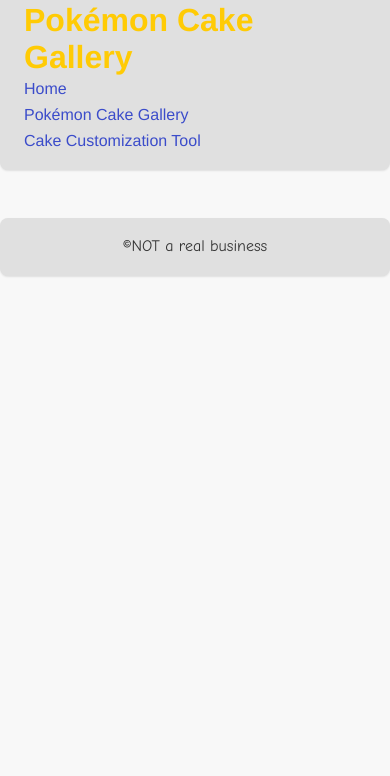
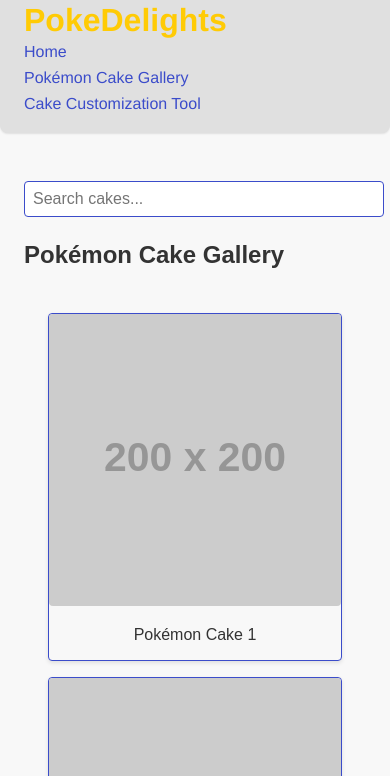
Before and after one commit to Jonathant4242/PokeDelights, a website built with Parcel: page src/gallery.html in a window 390 px wide. Shown: the part 68-844 px from the top of the page. Built offline with nearby package versions, Linux system fonts and the light colour scheme; placeholder pictures from the web are drawn by us.

Commit message:
feature/paginated-gallery
Implemented a responsive, paginated gallery for Pokémon cakes. Added search functionality to filter through all cakes, dynamic rendering based on screen size, and navigation buttons for browsing. Adjusted styles for a consistent user experience across devices.

```diff
--- a/src/css/styles.css
+++ b/src/css/styles.css
@@ -97,19 +97,80 @@
     padding: var(--space-lg);
 }
 
+/* Base styles for gallery */
 .cake-gallery {
-    display: flex;
-    flex-wrap: wrap;
+    display: grid;
+    gap: var(--space-md);
+    padding: var(--space-lg);
 }
 
-.cake-gallery div {
-    margin: var(--space-sm);
+.cake-gallery .gallery-item {
     border: 1px solid var(--secondary-color);
     background-color: var(--background-color);
     border-radius: var(--radius-sm);
     box-shadow: var(--shadow-md);
+    text-align: center;
 }
 
+.cake-gallery img {
+    width: 100%;
+    height: auto;
+    border-radius: var(--radius-sm);
+}
+
+/* Small devices (phones, 600px and down) */
+@media (max-width: 600px) {
+    .cake-gallery {
+        grid-template-columns: repeat(1, 1fr);
+    }
+}
+
+/* Medium devices (tablets, 601px to 900px) */
+@media (min-width: 601px) and (max-width: 900px) {
+    .cake-gallery {
+        grid-template-columns: repeat(2, 1fr);
+    }
+}
+
+/* Large devices (desktops, 901px and up) */
+@media (min-width: 901px) {
+    .cake-gallery {
+        grid-template-columns: repeat(3, 1fr);
+    }
+}
+.pagination {
+    display: flex;
+    justify-content: center;
+    margin: var(--space-lg) 0;
+}
+
+.pagination button {
+    margin: 0 var(--space-sm);
+    padding: var(--space-sm) var(--space-md);
+    font-size: var(--font-size-md);
+    border: 1px solid var(--secondary-color);
+    background-color: var(--primary-color);
+    color: var(--background-color);
+    cursor: pointer;
+    border-radius: var(--radius-sm);
+}
+
+.pagination button:disabled {
+    background-color: var(--header-footer-bg-color);
+    cursor: not-allowed;
+}
+
+/* Search Bar Styles */
+#search-bar {
+    display: block;
+    width: 100%;
+    max-width: 400px;
+    margin: var(--space-lg) auto;
+    padding: var(--space-sm);
+    font-size: var(--font-size-md);
+    border: 1px solid var(--secondary-color);
+    border-radius: var(--radius-sm);
+}
 footer {
     background-color: var(--header-footer-bg-color);
     padding: var(--space-md) var(--space-lg);
--- a/src/gallery.html
+++ b/src/gallery.html
@@ -1,21 +1,18 @@
-<!-- src/gallery.html -->
-<!DOCTYPE html>
-<html lang="en">
-<head>
 <!DOCTYPE html>
 <html lang="en">
 <head>
     <meta charset="UTF-8">
     <meta name="viewport" content="width=device-width, initial-scale=1.0">
-        <title>Pokémon Cake Gallery</title>
-        <link rel="stylesheet" href="./css/styles.css">
+    <meta name="description" content="Explore our gallery of Pokémon-themed cakes. Perfect for birthdays, celebrations, and any special occasion.">
+    <title>Pokémon Cake Gallery - PokeDelights</title>
+    <link rel="stylesheet" type="text/css" href="./css/styles.css">
 </head>
 <body>
     <header>
         <div class="logo">
             <img src="./images/logo.png" alt="PokeDelights Logo">
         </div>
-            <h1>Pokémon Cake Gallery</h1>
+        <h1>PokeDelights</h1>
         <nav>
             <ul>
                 <li><a href="./index.html">Home</a></li>
@@ -26,11 +23,20 @@
     </header>
 
     <main>
-            <!-- Gallery content goes here -->
+        <!-- Search Bar -->
+        <input type="text" id="search-bar" placeholder="Search cakes...">
+
+        <!-- Gallery Content -->
+        <h2>Pokémon Cake Gallery</h2>
+        <div class="cake-gallery" id="cake-gallery"></div>
+        <div class="pagination">
+            <button id="prev-btn" disabled>Previous</button>
+            <button id="next-btn">Next</button>
+        </div>
     </main>
 
     <footer>
-            <p>&copy;NOT a real business</p>
+        <p>&copy; 2024 PokeDelights. All rights reserved.</p>
     </footer>
 
     <script src="./scripts/gallery.js"></script>
--- a/src/scripts/gallery.js
+++ b/src/scripts/gallery.js
@@ -1 +1,90 @@
-console.log('Gallery script is loaded and running!');
+document.addEventListener('DOMContentLoaded', () => {
+    const gallery = document.getElementById('cake-gallery');
+    const prevBtn = document.getElementById('prev-btn');
+    const nextBtn = document.getElementById('next-btn');
+    const searchBar = document.getElementById('search-bar');
+    const cakeCount = 50;
+    const cakesPerPage = { large: 10, medium: 8, small: 5 };
+    let currentPage = 1;
+    let searchQuery = '';
+
+    // Function to get the number of cakes per page based on screen size
+    function getCakesPerPage() {
+        if (window.innerWidth <= 600) return cakesPerPage.small;
+        if (window.innerWidth <= 900) return cakesPerPage.medium;
+        return cakesPerPage.large;
+    }
+
+    // Function to generate all cakes
+    function generateAllCakes() {
+        const allCakes = [];
+        for (let i = 1; i <= cakeCount; i++) {
+            const cake = {
+                id: i,
+                name: `Pokémon Cake ${i}`,
+                imgSrc: 'https://via.placeholder.com/200x200'
+            };
+            allCakes.push(cake);
+        }
+        return allCakes;
+    }
+
+    const allCakes = generateAllCakes();
+
+    // Function to render cakes
+    function renderCakes() {
+        const cakesPerPage = getCakesPerPage();
+        const filteredCakes = allCakes.filter(cake => cake.name.toLowerCase().includes(searchQuery.toLowerCase()));
+        const start = (currentPage - 1) * cakesPerPage;
+        const end = start + cakesPerPage;
+        gallery.innerHTML = '';
+
+        for (let i = start; i < end && i < filteredCakes.length; i++) {
+            const galleryItem = document.createElement('div');
+            galleryItem.classList.add('gallery-item');
+
+            const img = document.createElement('img');
+            img.src = filteredCakes[i].imgSrc;
+            img.alt = filteredCakes[i].name;
+
+            const caption = document.createElement('p');
+            caption.textContent = filteredCakes[i].name;
+
+            galleryItem.appendChild(img);
+            galleryItem.appendChild(caption);
+            gallery.appendChild(galleryItem);
+        }
+
+        prevBtn.disabled = currentPage === 1;
+        nextBtn.disabled = currentPage * cakesPerPage >= filteredCakes.length;
+    }
+
+    // Event listeners for buttons
+    prevBtn.addEventListener('click', () => {
+        if (currentPage > 1) {
+            currentPage--;
+            renderCakes();
+        }
+    });
+
+    nextBtn.addEventListener('click', () => {
+        const cakesPerPage = getCakesPerPage();
+        if (currentPage * cakesPerPage < allCakes.filter(cake => cake.name.toLowerCase().includes(searchQuery.toLowerCase())).length) {
+            currentPage++;
+            renderCakes();
+        }
+    });
+
+    // Event listener for search bar
+    searchBar.addEventListener('input', (e) => {
+        searchQuery = e.target.value;
+        currentPage = 1; // Reset to first page on new search
+        renderCakes();
+    });
+
+    // Initial render
+    renderCakes();
+
+    // Re-render on window resize to adjust number of cakes per page
+    window.addEventListener('resize', renderCakes);
+});
```
Also changed, not shown: dist/gallery.html, 7 other files. Lines whose indentation alone changed are shown as unchanged.
